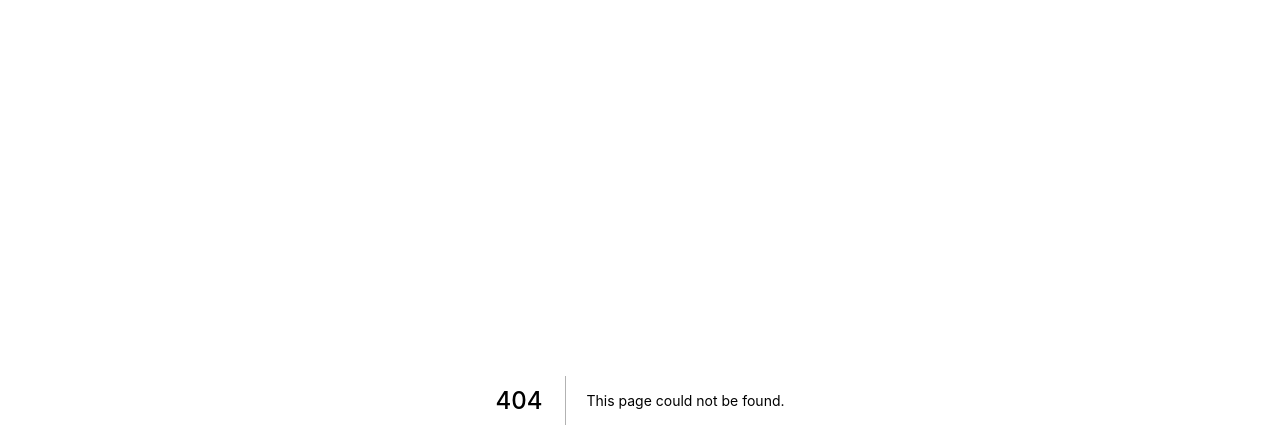
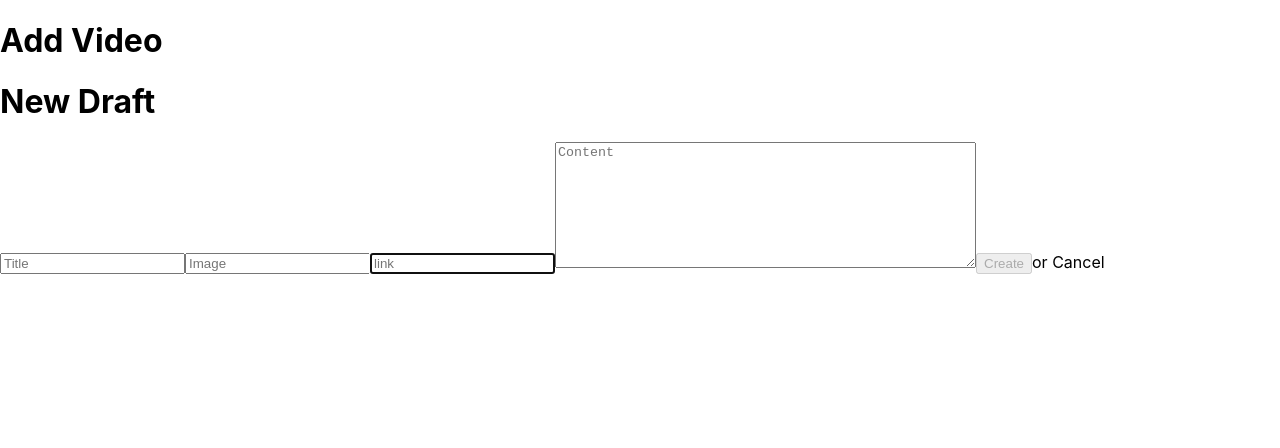
Before and after one commit to dustatron/next-pdxmccord, a Next.js app: page /create/Create in a window 1280 px wide. Before the commit this address had no page. Shown: the top 448 px of the page. Built offline with nearby package versions, Linux system fonts and the light colour scheme.

Commit message:
Adding video

```diff
--- /dev/null
+++ b/src/pages/api/video/index.ts
@@ -0,0 +1,23 @@
+import { getSession } from "next-auth/react"
+import prisma from "../../../lib/prisma"
+
+// POST /api/video
+// Required fields in body: title
+// Required fields in body: image
+// Required fields in body: link
+// Optional fields in body: content
+export default async function handle(req, res) {
+  const { title, content, image, link } = req.body
+
+  const session = await getSession({ req })
+  const result = await prisma.video.create({
+    data: {
+      title: title,
+      content: content,
+      image: image,
+      link: link,
+      author: { connect: { email: session?.user?.email } },
+    },
+  })
+  res.json(result)
+}
--- /dev/null
+++ b/src/pages/create/Create.tsx
@@ -0,0 +1,67 @@
+import React, { useState } from "react"
+import Router from "next/router"
+
+type Props = {}
+
+const Create = (props: Props) => {
+  const [title, setTitle] = useState("")
+  const [link, setLink] = useState("")
+  const [image, setImage] = useState("")
+  const [content, setContent] = useState("")
+  const submitData = async (e: React.SyntheticEvent) => {
+    e.preventDefault()
+    try {
+      const body = { title, content, image, link }
+      await fetch("/api/video", {
+        method: "POST",
+        headers: { "Content-Type": "application/json" },
+        body: JSON.stringify(body),
+      })
+      await Router.push("/drafts")
+    } catch (error) {
+      console.error(error)
+    }
+  }
+  return (
+    <div>
+      <h1>Add Video</h1>
+      <form onSubmit={submitData}>
+        <h1>New Draft</h1>
+        <input
+          autoFocus
+          onChange={(e) => setTitle(e.target.value)}
+          placeholder="Title"
+          type="text"
+          value={title}
+        />
+        <input
+          autoFocus
+          onChange={(e) => setImage(e.target.value)}
+          placeholder="Image"
+          type="text"
+          value={image}
+        />
+        <input
+          autoFocus
+          onChange={(e) => setLink(e.target.value)}
+          placeholder="link"
+          type="text"
+          value={link}
+        />
+        <textarea
+          cols={50}
+          onChange={(e) => setContent(e.target.value)}
+          placeholder="Content"
+          rows={8}
+          value={content}
+        />
+        <input disabled={!link && !title} type="submit" value="Create" />
+        <a className="back" href="#" onClick={() => Router.push("/")}>
+          or Cancel
+        </a>
+      </form>
+    </div>
+  )
+}
+
+export default Create
--- /dev/null
+++ b/src/pages/create/index.ts
@@ -0,0 +1 @@
+export { default } from "./Create"
```
Also changed, not shown: src/pages/drafts.tsx (added), 1 other file (tests, documents, lock files or other folders).
